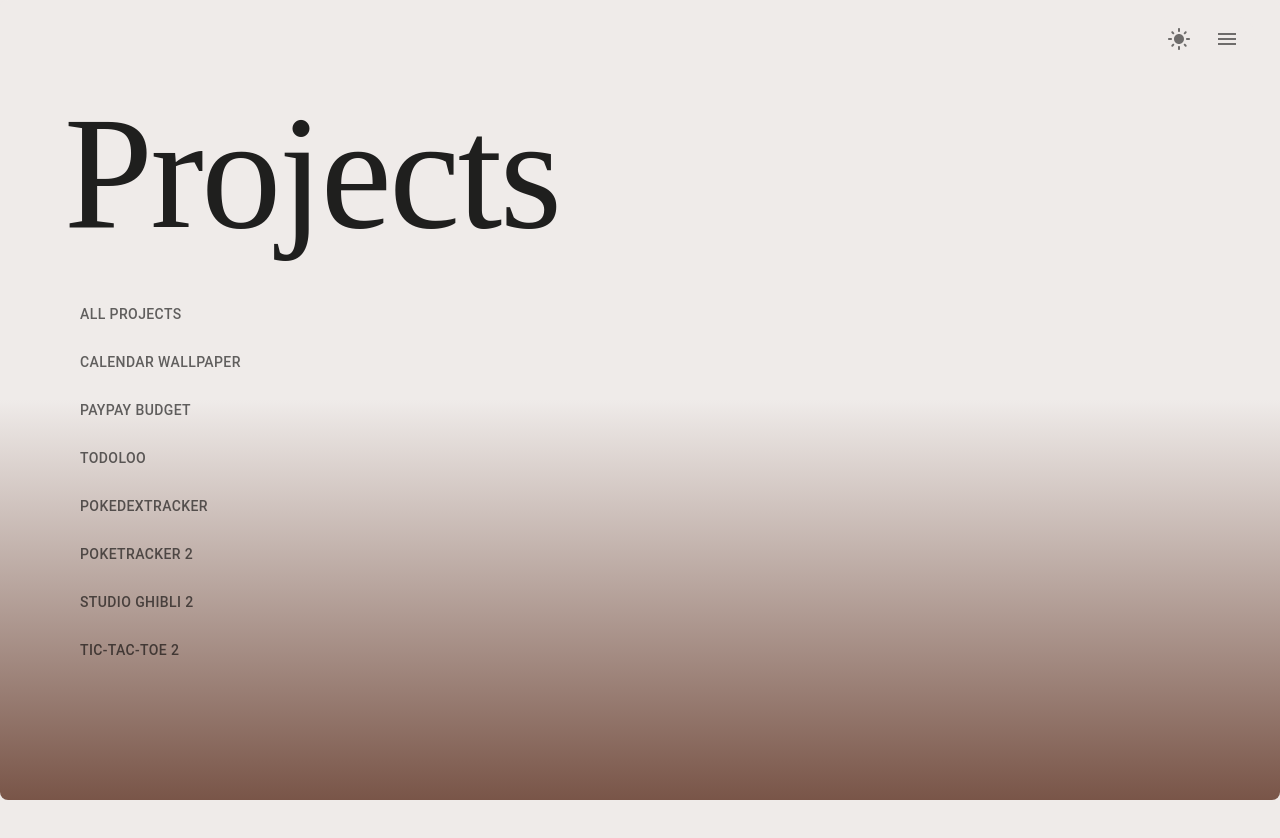
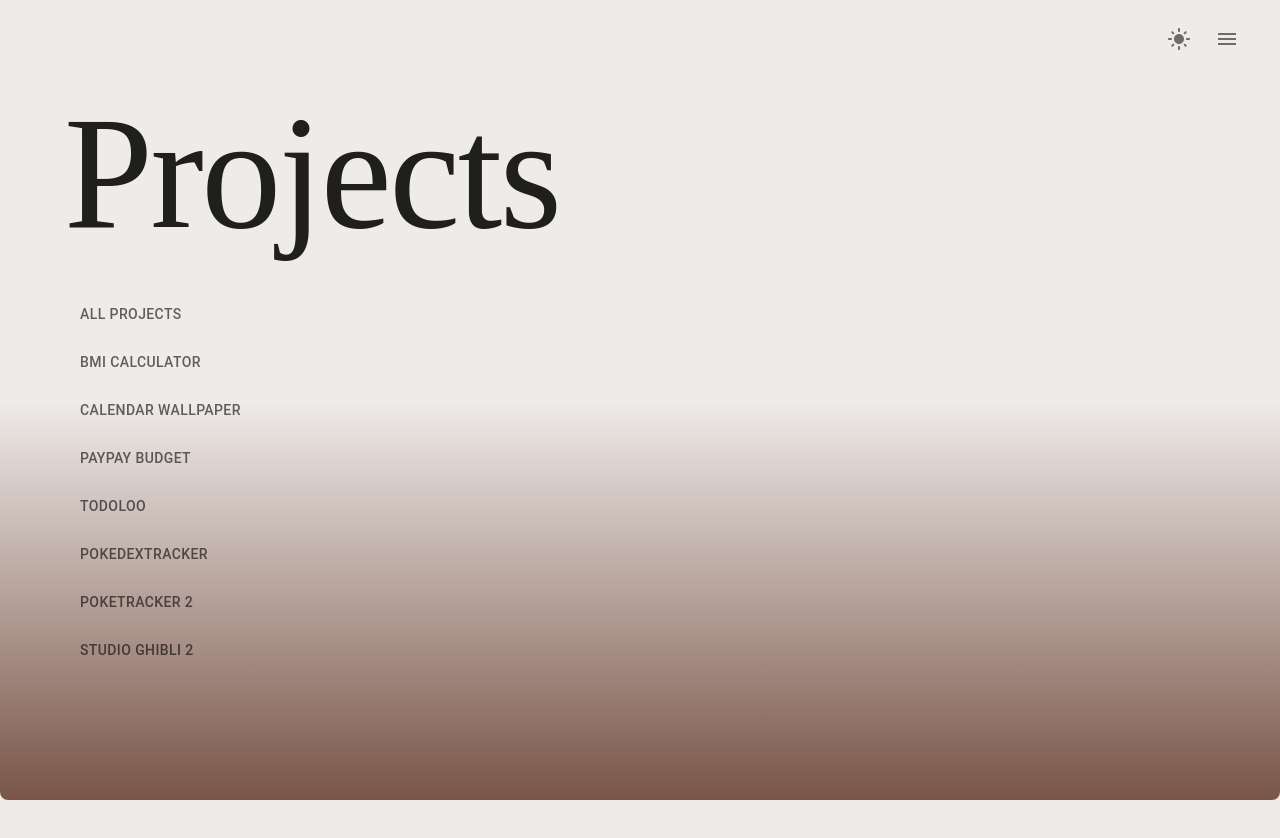
Before and after one commit to mailauki/portfolio-v3, a Next.js app: page /projects/1 in a window 1280 px wide. Shown: the top 838 px of the page. Built offline with nearby package versions, Linux system fonts and the light colour scheme.

Commit message:
Update projects data

```diff
--- a/app/projects/projects.json
+++ b/app/projects/projects.json
@@ -1,4 +1,34 @@
 [
+	{
+		"id": "bmi-calculator",
+		"title": "BMI Calculator",
+		"description": [
+			"A website to calculate your BMI (Body Mass Index) for adults.",
+			[
+				"Uses height and weight to calculate BMI based on formula.",
+				"Calculates BMI from US Customary units or Imperial units, as well as Metric units.",
+				"Displays the BMI category that the calculated BMI number falls into."
+			]
+		],
+		"image": [
+			""
+		],
+		"links": {
+			"githubLink": "https://github.com/mailauki/bmi-calculator/",
+			"demoLink": "https://neu-bmi-calculator.vercel.app/"
+		},
+		"tags": ["Next JS", "TypeScript", "Vercel", "Tailwind CSS"],
+		"date": "2025-01-04",
+		"inspiration": [
+			"Design inspired by ",
+      {
+        "text": "BMI Calculator App - Neumorphism",
+        "link": "https://dribbble.com/shots/11368106-BMI-Calculator-App-Neumorphism"
+      },
+      " by Kevin Al-Rizal."
+		],
+		"wip": true
+	},
 	{
 		"id": "calendar-wallpaper",
 		"title": "Calendar Wallpaper",
```
Also changed, not shown: app/hello.tsx (+11 -0 lines).
